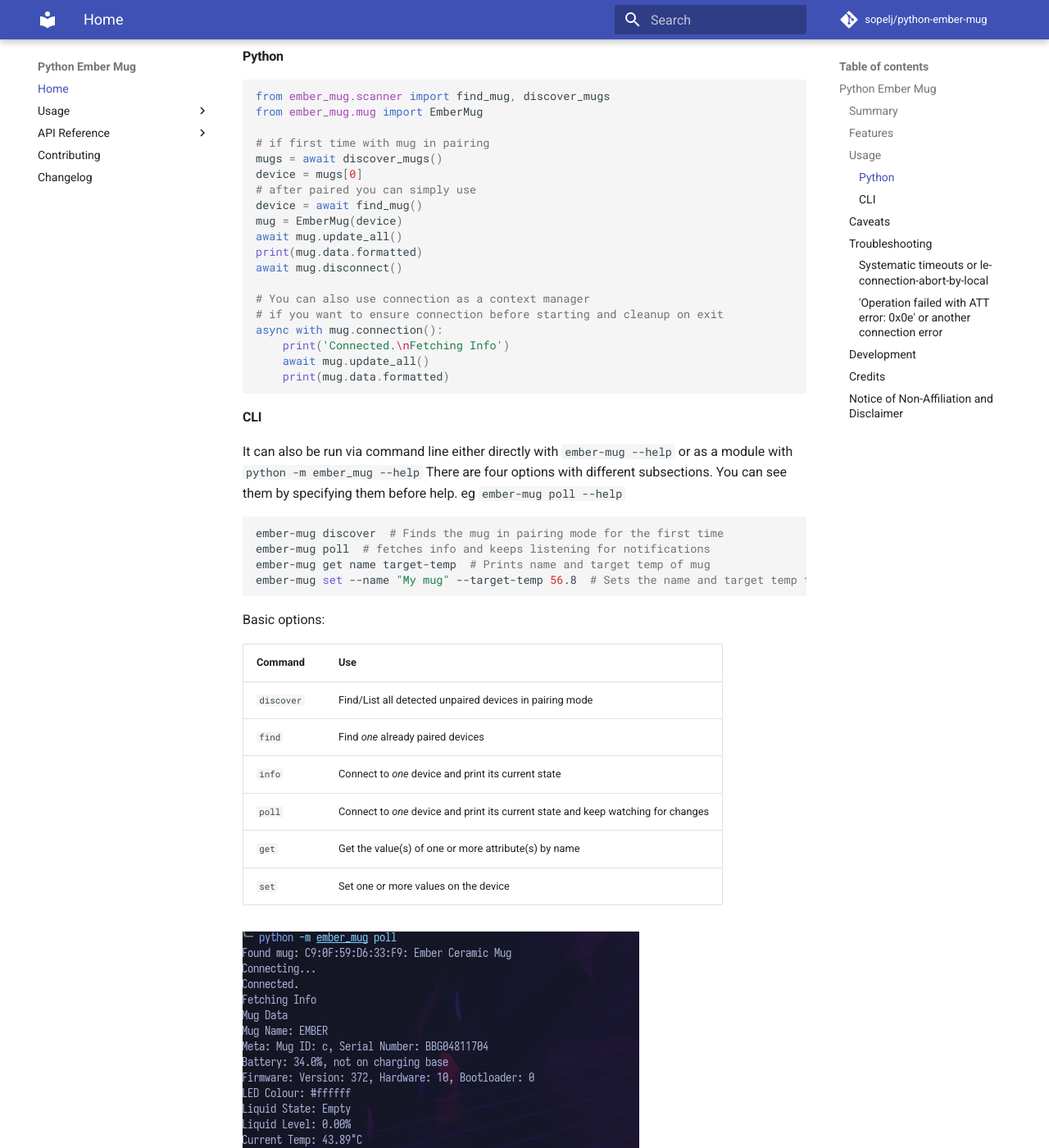
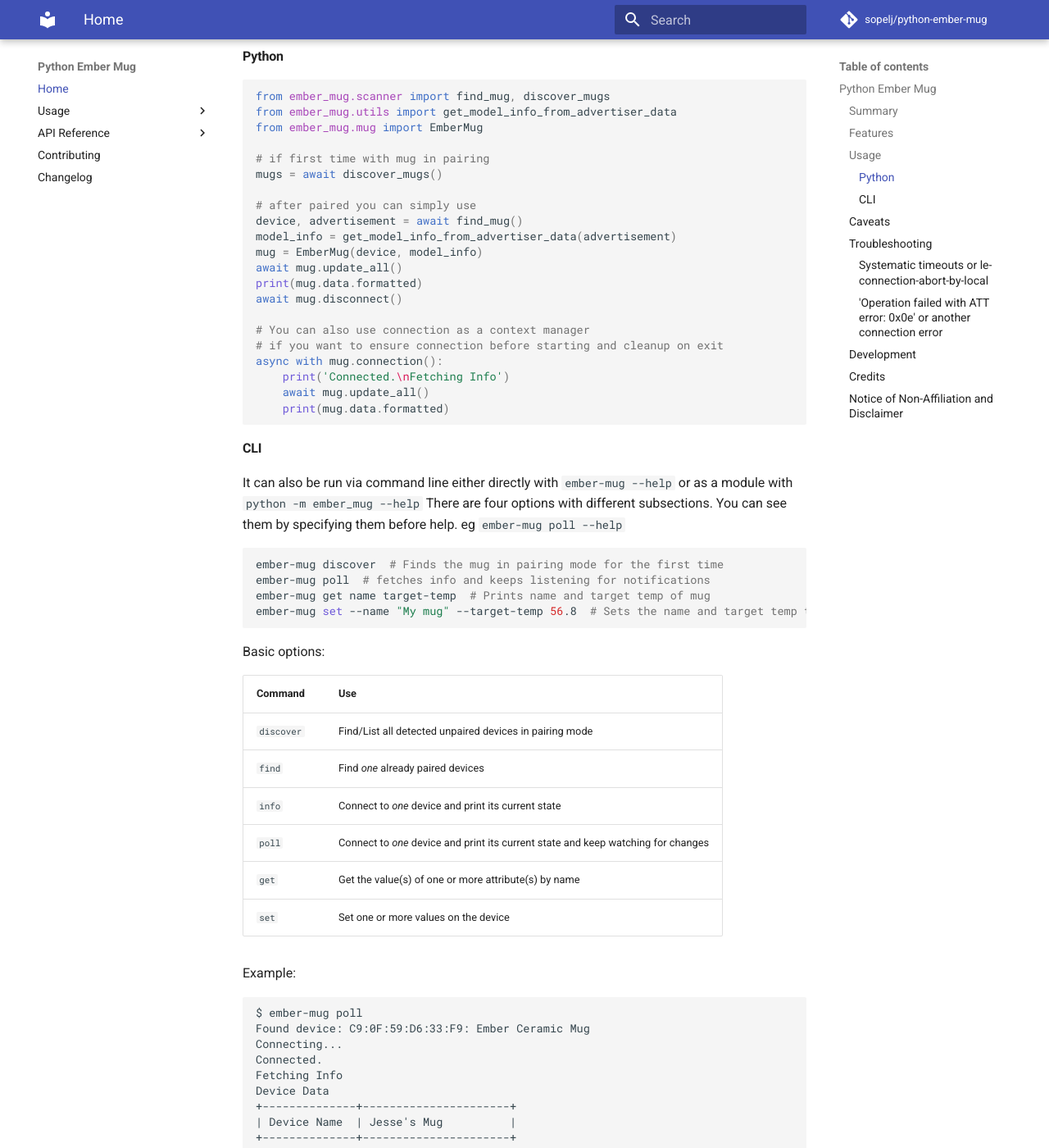
Before and after one commit to sopelj/python-ember-mug, an MkDocs documentation site: the page built from docs/index.md, in a window 1280 px wide and 1400 px high, scrolled down 1934 px. Shown: the whole window at 82% size. Built offline with MkDocs 1.6.1 and Material for MkDocs 9.7.7, drawn with Linux system fonts in a browser that asks for light colours; comment, search, counter and statistics services are not loaded; some of the changed text lies outside the part shown.

Commit message:
feat: Use updated text based example for CLI instead of old image

````diff
--- a/README.md
+++ b/README.md
@@ -6,7 +6,7 @@
 [![codecov](https://codecov.io/gh/sopelj/python-ember-mug/graph/badge.svg?token=2Lw2iVjKsG)](https://codecov.io/gh/sopelj/python-ember-mug)
 ![Project Maintenance](https://img.shields.io/maintenance/yes/2024.svg)
 [![Maintainer](https://img.shields.io/badge/maintainer-%40sopelj-blue.svg)](https://github.com/sopelj)
-[![License](https://img.shields.io/github/license/sopelj/python-ember-mug.svg)](LICENSE)
+[![License](https://img.shields.io/github/license/sopelj/python-ember-mug.svg)](https://github.com/sopelj/python-ember-mug/blob/main/LICENSE)
 [![pre-commit](https://img.shields.io/badge/pre--commit-enabled-brightgreen)](https://github.com/pre-commit/pre-commit)
 
 Python Library for interacting with Ember Mugs, Cups, and Travel Mugs via Bluetooth
@@ -62,14 +63,16 @@
 
 ```python
 from ember_mug.scanner import find_mug, discover_mugs
+from ember_mug.utils import get_model_info_from_advertiser_data
 from ember_mug.mug import EmberMug
 
 # if first time with mug in pairing
 mugs = await discover_mugs()
-device = mugs[0]
+
 # after paired you can simply use
-device = await find_mug()
-mug = EmberMug(device)
+device, advertisement = await find_mug()
+model_info = get_model_info_from_advertiser_data(advertisement)
+mug = EmberMug(device, model_info)
 await mug.update_all()
 print(mug.data.formatted)
 await mug.disconnect()
@@ -105,7 +108,43 @@
 | `get`       | Get the value(s) of one or more attribute(s) by name                              |
 | `set`       | Set one or more values on the device                                              |
 
-![CLI Example](./docs/images/cli-example.png)
+Example:
+<!-- termynal -->
+```
+$ ember-mug poll
+Found device: C9:0F:59:D6:33:F9: Ember Ceramic Mug
+Connecting...
+Connected.
+Fetching Info
+Device Data
++--------------+----------------------+
+| Device Name  | Jesse's Mug          |
++--------------+----------------------+
+| Meta         | None                 |
++--------------+----------------------+
+| Battery      | 64.0%                |
+|              | not on charging base |
++--------------+----------------------+
+| Firmware     | None                 |
++--------------+----------------------+
+| LED Colour   | #ff0fbb              |
++--------------+----------------------+
+| Liquid State | Empty                |
++--------------+----------------------+
+| Liquid Level | 0.00%                |
++--------------+----------------------+
+| Current Temp | 24.50°C              |
++--------------+----------------------+
+| Target Temp  | 55.00°C              |
++--------------+----------------------+
+| Use Metric   | True                 |
++--------------+----------------------+
+
+Watching for changes
+Current Temp changed from "24.50°C" to "25.50°"
+Battery changed from "64.0%, on charging base" to "65.5%, on charging base"
+```
+
 
 ## Caveats
 
--- a/mkdocs.yml
+++ b/mkdocs.yml
@@ -41,6 +41,7 @@
   - pymdownx.tilde
   - pymdownx.tabbed
   - attr_list
+  - admonition
   - pymdownx.highlight:
       linenums: false
   - pymdownx.superfences
--- a/pyproject.toml
+++ b/pyproject.toml
@@ -41,6 +41,7 @@
   "mkdocs-literate-nav",
   "mkdocs-gen-files",
   "mkdocstrings-python",
+  "black",
   "termynal",
 ]
 
````
Also changed, not shown: other parts of README.md (+2 -1 lines), docs/usage/python.md (+9 -5 lines), docs/images/cli-example.png (deleted).
